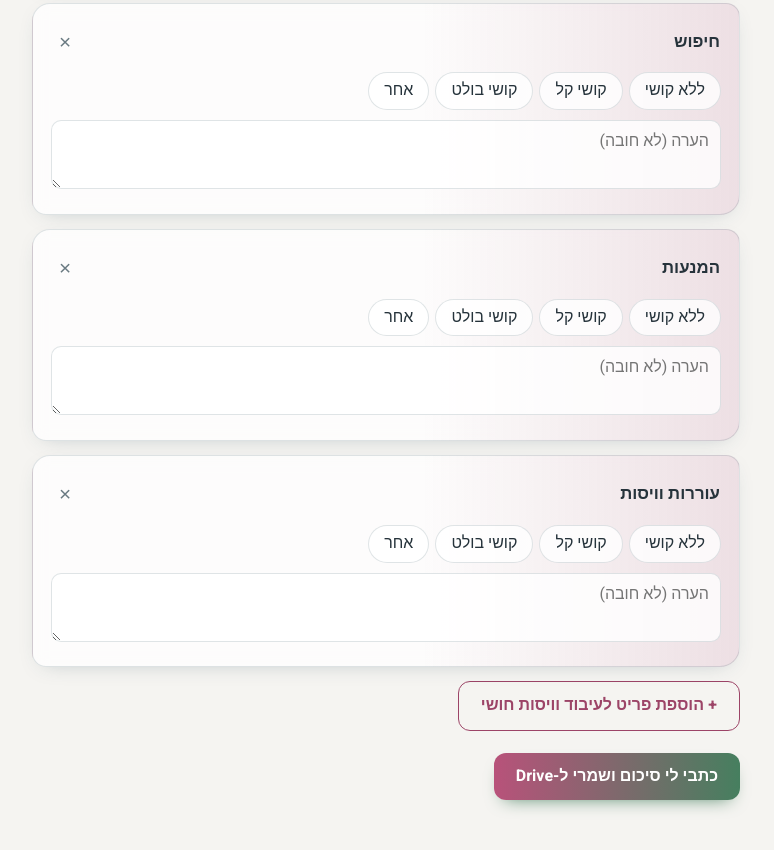
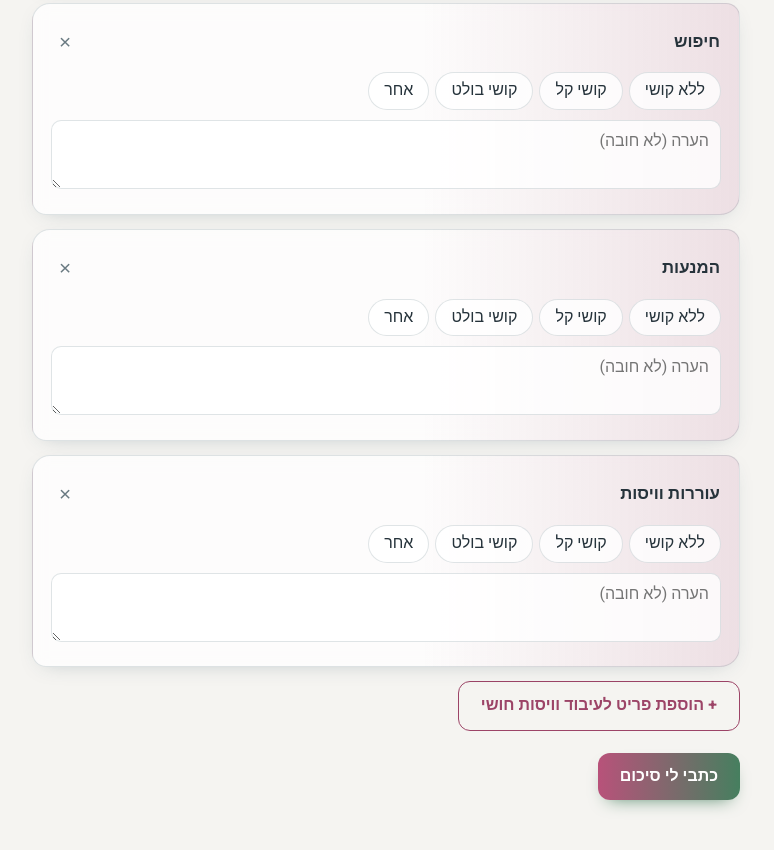
Before and after one commit to udilipsh-gif/Yael-Diagnosis, a plain HTML site: page index.html in a window 1280 px wide. Shown: the part 7805-8655 px from the top of the page, without its empty margins (254-1028 px from the left). Drawn offline with Linux system fonts and the light colour scheme; a web font is replaced by a local one.

Commit message:
upudate 3

```diff
--- a/index.html
+++ b/index.html
@@ -372,7 +372,7 @@
 
             <!-- כפתורי פעולה עליונים -->
             <div class="actions">
-                <button class="btn" id="gen">כתבי לי סיכום ושמרי ל-Drive</button>
+                <button class="btn" id="gen">כתבי לי סיכום</button>
                 <span id="msg"></span>
             </div>
         </div>
```
